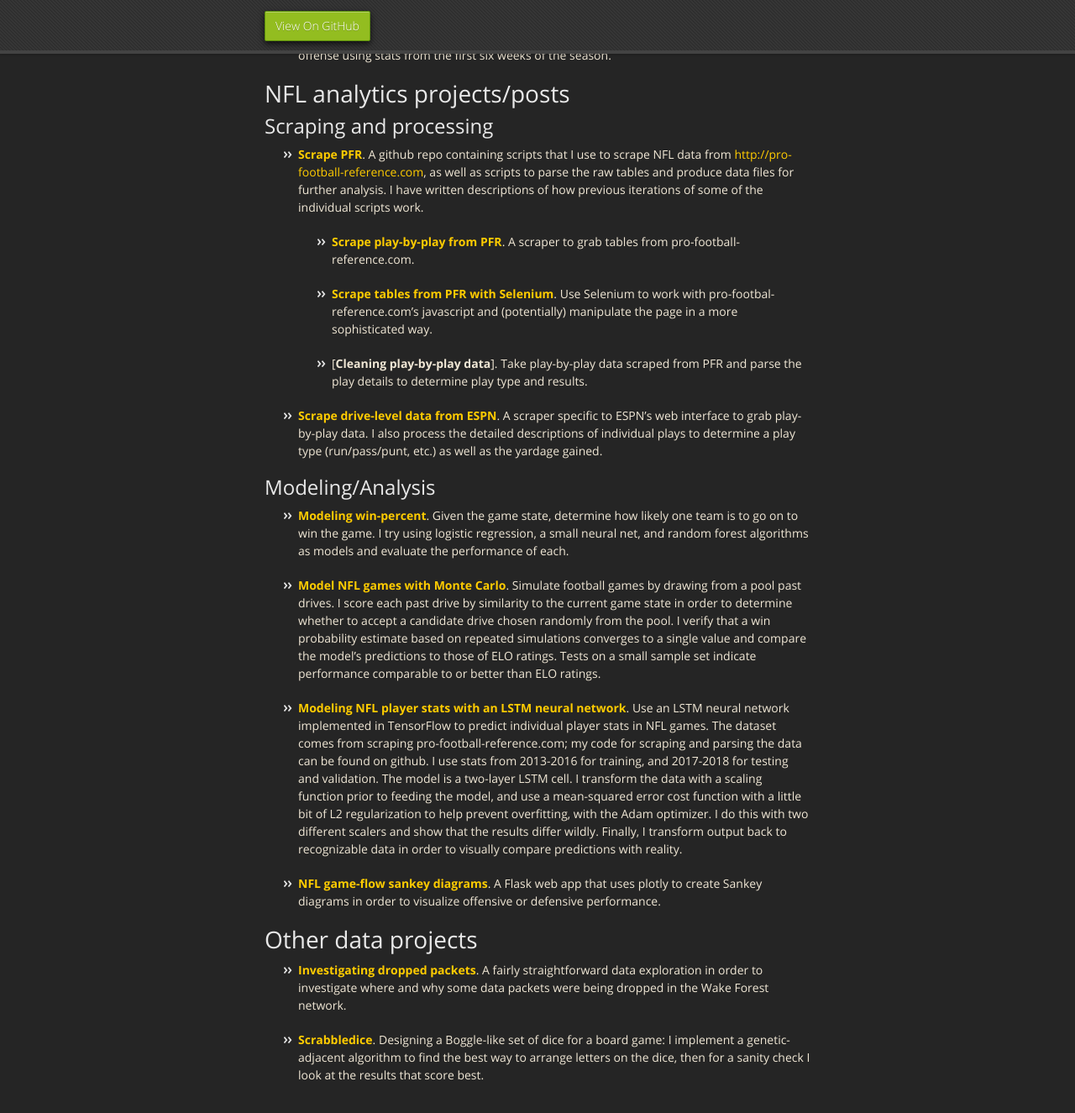
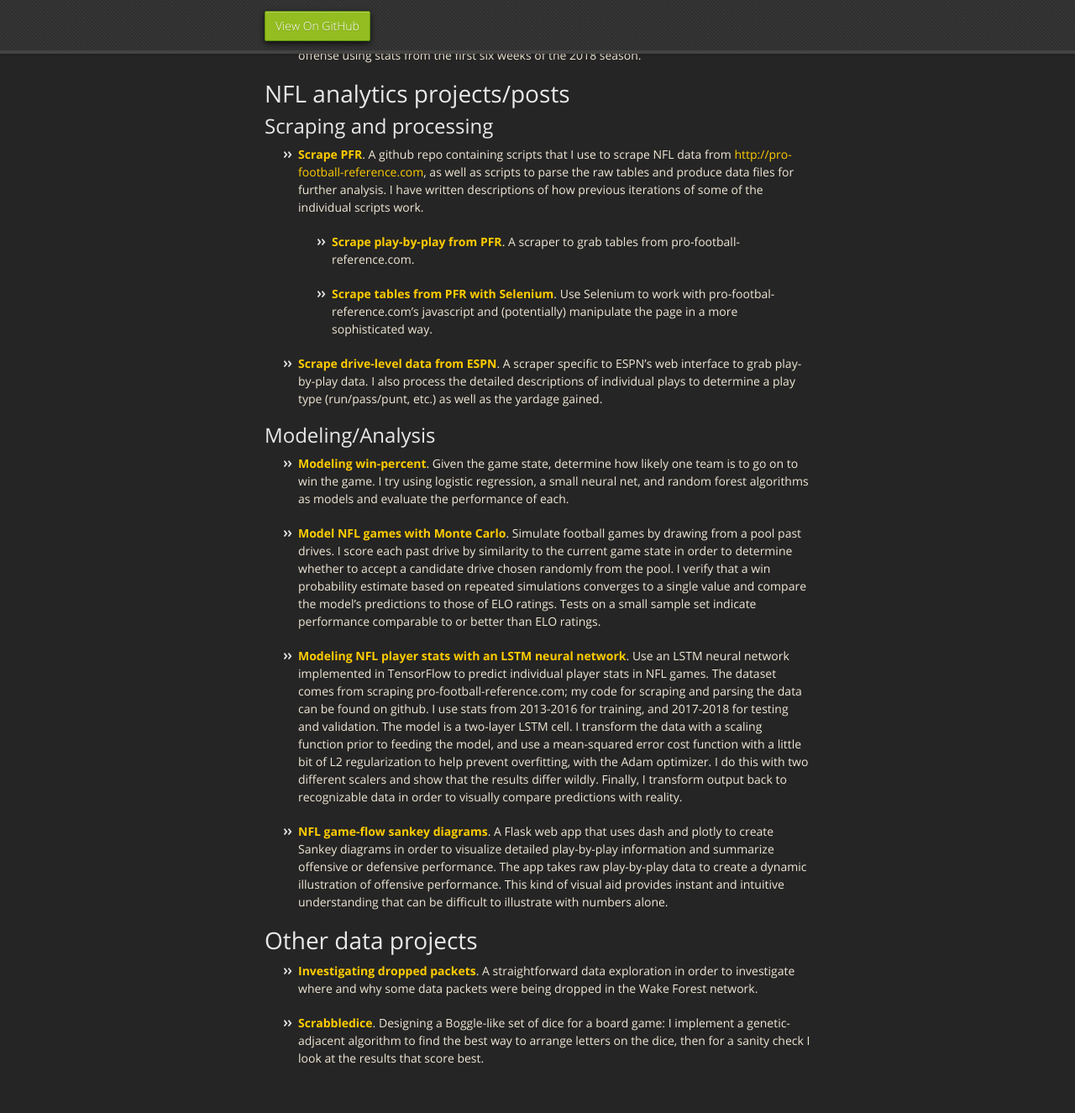
Before and after one commit to ewelchman/ewelchman.github.io, a Jekyll site: the page built from index.md, in a window 1280 px wide and 1400 px high, scrolled down 314 px. Shown: the top 1325 px of the window at 84% size. Built offline with Jekyll 4.4.1, drawn with Linux system fonts in a browser that asks for light colours; our own code applies the rules of GitHub Pages for plain Markdown files.

Commit message:
Update project descriptions

```diff
--- a/index.md
+++ b/index.md
@@ -2,10 +2,10 @@
 layout: default
 ---
 
-# Recent articles/posts
+# Blog posts
 
 * [**Was week 7 a turning point for the Carolina Panthers?**](https://www.catscratchreader.com/2018/10/31/18038790/was-week-7-a-turning-point-carolina-panthers-baltimore-ravens-nfc-south)
-A profile of the Carolina Panthers offense using stats from the first six weeks of the season.
+A profile of the Carolina Panthers offense using stats from the first six weeks of the 2018 season.
 
 # NFL analytics projects/posts
 
@@ -21,9 +21,6 @@
 
   * [**Scrape tables from PFR with Selenium**](https://nbviewer.jupyter.org/url/ewelchman.github.io/projects/pfr_scraper_selenium.ipynb).
  Use Selenium to work with pro-footbal-reference.com's javascript and (potentially) manipulate the page in a more sophisticated way.
-
-  * [**Cleaning play-by-play data**].
- Take play-by-play data scraped from PFR and parse the play details to determine play type and results.
 
 * [**Scrape drive-level data from ESPN**](https://nbviewer.jupyter.org/url/ewelchman.github.io/projects/espn_scraper.ipynb).
 A scraper specific to ESPN's web interface to grab play-by-play data. I also process the detailed descriptions of individual plays to determine a play type (run/pass/punt, etc.) as well as the yardage gained.
@@ -41,12 +38,12 @@
 
 
 * [**NFL game-flow sankey diagrams**](https://github.com/ewelchman/sankey_app).
-A Flask web app that uses plotly to create Sankey diagrams in order to visualize offensive or defensive performance.
+A Flask web app that uses dash and plotly to create Sankey diagrams in order to visualize detailed play-by-play information and summarize offensive or defensive performance. The app takes raw play-by-play data to create a dynamic illustration of offensive performance. This kind of visual aid provides instant and intuitive understanding that can be difficult to illustrate with numbers alone.
 
 # Other data projects
 
 * [**Investigating dropped packets**](https://nbviewer.jupyter.org/url/ewelchman.github.io/projects/dropped_packets.ipynb).
-A fairly straightforward data exploration in order to investigate where and why some data packets were being dropped in the Wake Forest network.
+A straightforward data exploration in order to investigate where and why some data packets were being dropped in the Wake Forest network.
 
 * [**Scrabbledice**](https://nbviewer.jupyter.org/url/ewelchman.github.io/projects/scrabbledice.ipynb).
 Designing a Boggle-like set of dice for a board game: I implement a genetic-adjacent algorithm to find the best way to arrange letters on the dice, then for a sanity check I look at the results that score best.
```
